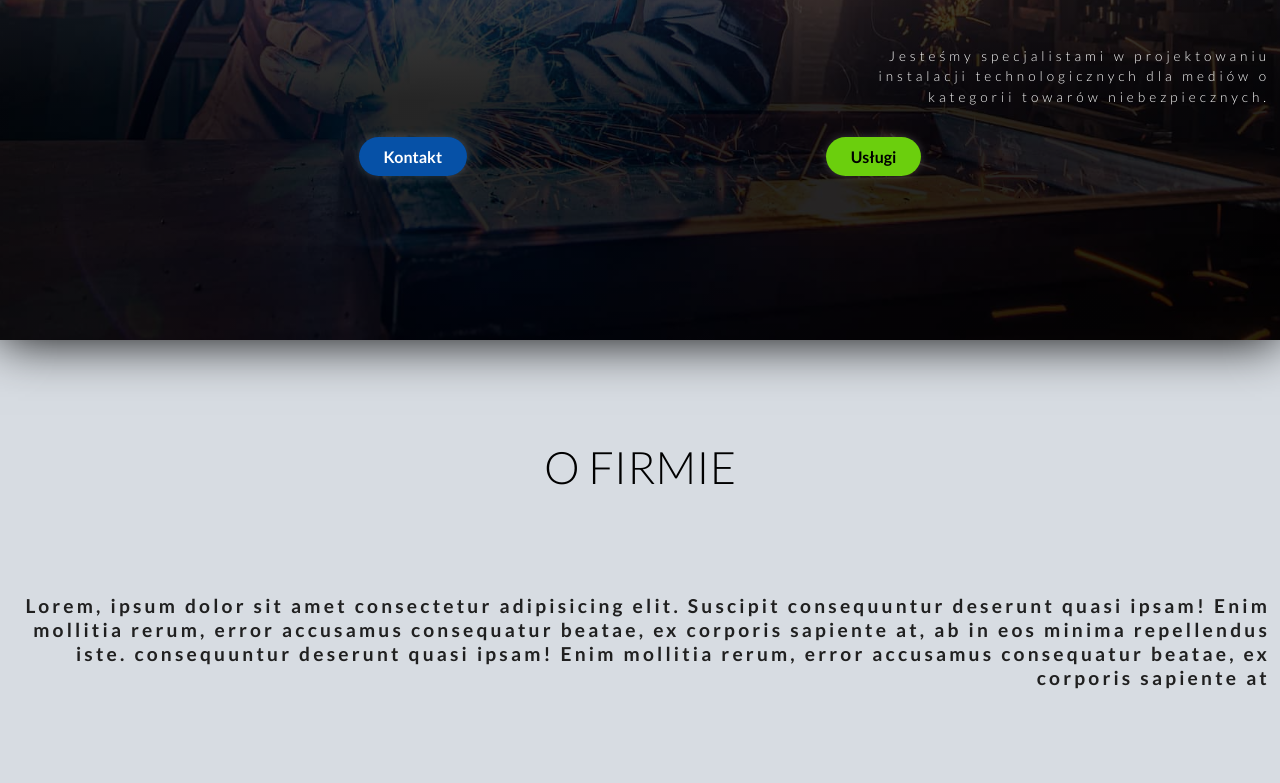
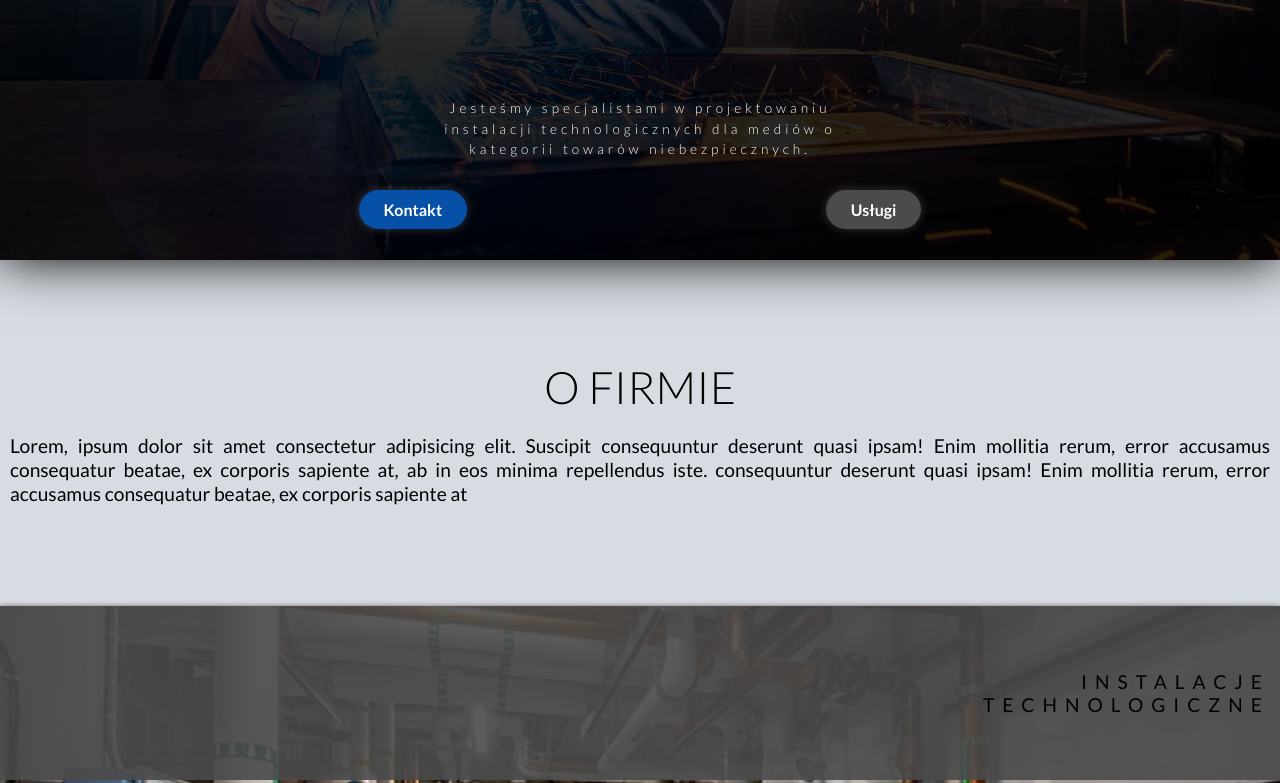
Before and after one commit to hubertpamula/RIB, a plain HTML site: page index.html in a window 1280 px wide. Shown: the part 460-1243 px from the top of the page. Drawn offline with Linux system fonts and the light colour scheme.

Commit message:
color change

```diff
--- a/index.html
+++ b/index.html
@@ -20,8 +20,8 @@
     <title>RIB</title>
   </head>
   <body>
-    <nav class="mobile__nav"></nav>
     <main class="main">
+      <nav class="mobile__nav"></nav>
       <!-- <div class="aaa"></div> -->
       <div id="navbar">
         <a href="#"><img class="header__logo" src="./img/logo.png" alt="" /></a>
@@ -49,6 +49,7 @@
         <use href="./img/icons.svg#icon-arrow"></use>
       </svg> -->
     </main>
+
     <section class="about">
       <h2 class="about__header">O Firmie</h2>
       <p class="about__description">
@@ -60,7 +61,10 @@
       </p>
     </section>
     <section class="services" id="services">
-      <div class="services__description">Instalacje technologiczne</div>
+      <div class="services__description">
+        Instalacje <br />
+        technologiczne
+      </div>
     </section>
     <section class="certificates">
       <h2 class="certificates__header">certyfikaty</h2>
@@ -88,8 +92,9 @@
       </div>
     </section>
     <section class="services services--two">
-      <div class="services__description">konstrukcje stalowe</div>
+      <div class="services__description">konstrukcje <br />stalowe</div>
     </section>
+
     <section class="contact" id="contact">
       <h2>kontakt</h2>
       <div></div>
--- a/style.css
+++ b/style.css
@@ -26,6 +26,11 @@ html {
 /* Handle on hover */
 ::-webkit-scrollbar-thumb:hover {
   background: rgb(37, 37, 37);
+}
+
+::after,
+::before {
+  opacity: 0;
 }
 
 .mobile__nav {
@@ -57,7 +62,7 @@ html {
   -o-background-size: cover;
   background-position: center center;
   animation: slideBg 40s linear infinite 0s;
-  height: 100vh;
+  height: 90vh;
   width: 100%;
   display: flex;
   flex-direction: column;
@@ -109,7 +114,7 @@ html {
   justify-content: space-around;
   gap: 100px;
   margin-top: 100px;
-  margin-bottom: 150px;
+  /* margin-bottom: 50px; */
   height: 100%;
   width: 100%;
   color: rgb(255, 255, 255);
@@ -121,7 +126,7 @@ html {
   letter-spacing: 0.2rem;
   color: rgb(255, 255, 255);
   width: min-content;
-  margin-left: 10px;
+  margin-inline: auto;
   position: relative;
 }
 .hero__header--big {
@@ -137,6 +142,18 @@ html {
   position: absolute;
   left: -10px;
   top: -20px;
+}
+.hero__description {
+  color: white;
+  text-align: center;
+  margin-inline: 10px;
+  font-size: 0.85rem;
+  letter-spacing: 0.25rem;
+  font-weight: 300;
+  line-height: 1.5em;
+  max-width: 420px;
+  align-self: center;
+  position: relative;
 }
 .hero__description::after {
   content: "";
@@ -176,26 +193,14 @@ html {
   color: white;
 }
 .galeria {
-  background-color: rgb(107, 207, 13);
-  color: black;
+  background-color: rgb(75, 75, 75);
+  color: rgb(255, 255, 255);
 }
 .hero__bottom {
   width: 100%;
   display: flex;
   flex-direction: column;
   gap: 50%;
-}
-.hero__description {
-  color: white;
-  text-align: end;
-  margin-inline: 10px;
-  font-size: 0.85rem;
-  letter-spacing: 0.25rem;
-  font-weight: 300;
-  line-height: 1.5em;
-  max-width: 420px;
-  align-self: flex-end;
-  position: relative;
 }
 
 .hero__arrow {
@@ -211,7 +216,11 @@ html {
   padding: 5px;
   background-color: rgba(0, 0, 0, 0.5);
 }
-
+.container {
+  display: flex;
+  /* flex-direction: column; */
+  flex-wrap: wrap;
+}
 section {
   /* margin-block: 50px 50px; */
   padding: 100px 10px;
@@ -232,7 +241,7 @@ h2 {
   align-self: flex-end;
   text-transform: uppercase;
   text-align: center;
-  margin-bottom: 100px;
+  margin-bottom: 20px;
 }
 h2::after {
   content: "";
@@ -245,14 +254,14 @@ h2::after {
   top: -50px;
 }
 .about__description {
-  text-align: end;
-  color: rgb(32, 32, 32);
+  text-align: justify;
+  color: rgb(0, 0, 0);
   line-height: 1.5rem;
   font-size: 1.2rem;
-  font-weight: 900;
+  font-weight: 400;
   /* max-width: 420px; */
   position: relative;
-  letter-spacing: 0.2rem;
+  /* letter-spacing: 0.2rem; */
 }
 .about__description::before {
   content: "";
@@ -267,7 +276,7 @@ h2::after {
 
 .services {
   background-image: url("./img/instalacja.png");
-  height: 90vh;
+  height: 80vh;
   background-attachment: scroll;
   background-position: center;
   background-repeat: no-repeat;
@@ -280,10 +289,7 @@ h2::after {
   position: relative;
   padding: 0;
 }
-::after,
-::before {
-  opacity: 0;
-}
+
 .services--two {
   background-image: url("./img/konstrukcje.png");
 }
@@ -297,9 +303,10 @@ h2::after {
   letter-spacing: 0.5rem;
   text-align: end;
   width: 100%;
-  padding-block: 10%;
+  padding-block: 5%;
   padding-inline: 10px;
-  background-color: rgb(107, 207, 13, 0.6);
+  background-color: rgb(75, 75, 75, 0.9);
+
   /* backdrop-filter: blur(5px); */
 }
 .certificates {
@@ -317,6 +324,9 @@ h2::after {
 .certificates__img {
   width: 150px;
   height: 150px;
+}
+.certificates__header {
+  margin-bottom: 50px;
 }
 .certificates__header::after {
   content: "";
```
